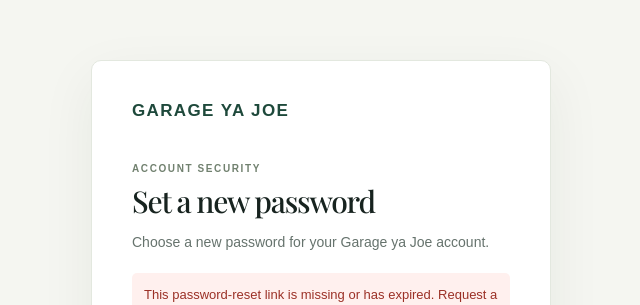
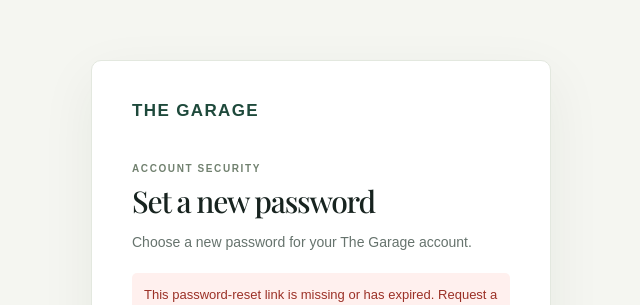
Before and after one commit to ian-njeru34/Garage-ya-Joe, a Next.js app: page /auth/reset-password in a window 1280 px wide. Shown: the part 122-427 px from the top of the page, without its empty margins (319-959 px from the left). Built offline with nearby package versions, Linux system fonts and the light colour scheme; no server answers; a web font is replaced by a local one.

Commit message:
Update password reset branding

```diff
--- a/app/auth/reset-password/page.tsx
+++ b/app/auth/reset-password/page.tsx
@@ -113,10 +113,10 @@ export default function ResetPasswordPage() {
   return (
     <main className="reset-shell">
       <section className="reset-card">
-        <a className="reset-brand" href="/">GARAGE <b>YA JOE</b></a>
+        <a className="reset-brand" href="/">THE GARAGE</a>
         <span className="reset-eyebrow">ACCOUNT SECURITY</span>
         <h1>Set a new password</h1>
-        <p className="reset-intro">Choose a new password for your Garage ya Joe account.</p>
+        <p className="reset-intro">Choose a new password for your The Garage account.</p>
 
         {checking ? <p className="reset-note">Checking your secure reset link…</p> : null}
         {!checking && error && !ready ? <div className="reset-alert" role="alert">{error}</div> : null}
```
